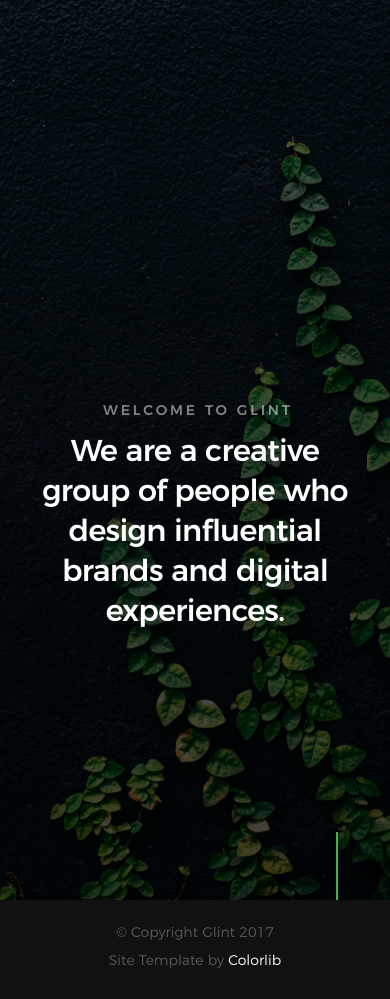
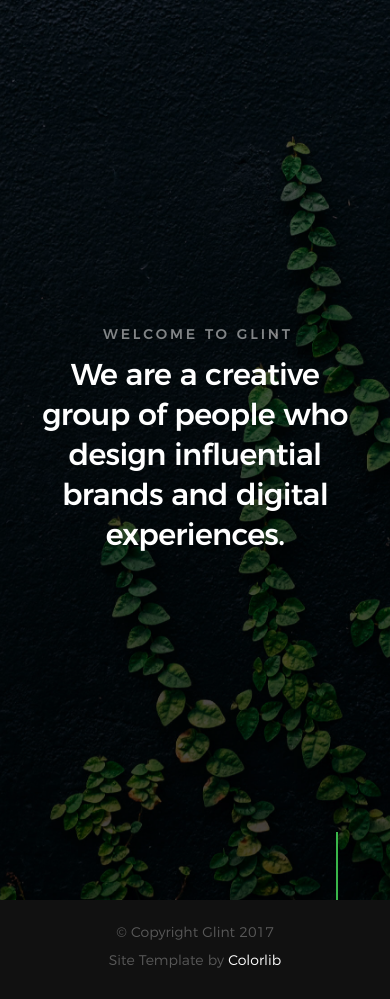
Before and after one commit to ajaidanial/ajaidanial.github.io, a Jekyll site: the page built from index.html, in a window 390 px wide. Built offline with Jekyll 4.4.1, drawn with Linux system fonts in a browser that asks for light colours.

Commit message:
added more css fixes

```diff
--- a/assets/css/main.css
+++ b/assets/css/main.css
@@ -2078,7 +2078,7 @@ html.no-csstransitions .home-content__main {
         display: none;
     }
     .home-content__main {
-        padding-top: 21rem;
+        /* padding-top: 21rem; */
         padding-right: 80px;
         max-width: 680px;
     }
@@ -2156,7 +2156,7 @@ html.no-csstransitions .home-content__main {
     .home-content__main {
         text-align: center;
         max-width: none;
-        padding-top: 15rem;
+        /* padding-top: 15rem; */
         padding-right: 25px;
         width: 85%;
     }
@@ -2186,7 +2186,7 @@ html.no-csstransitions .home-content__main {
         font-size: 3.2rem;
     }
     .home-content__main {
-        padding-top: 16.2rem;
+        /* padding-top: 16.2rem; */
         width: auto;
     }
 }
```
